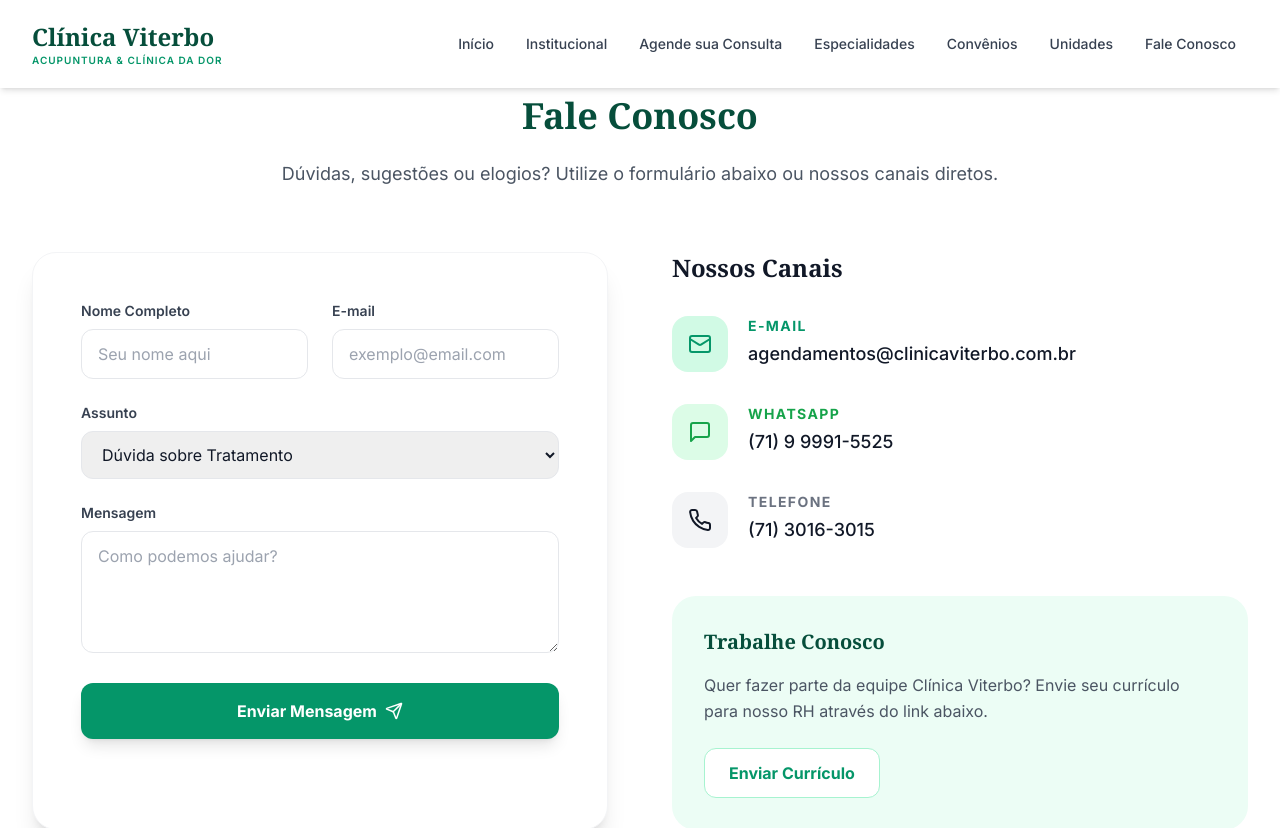
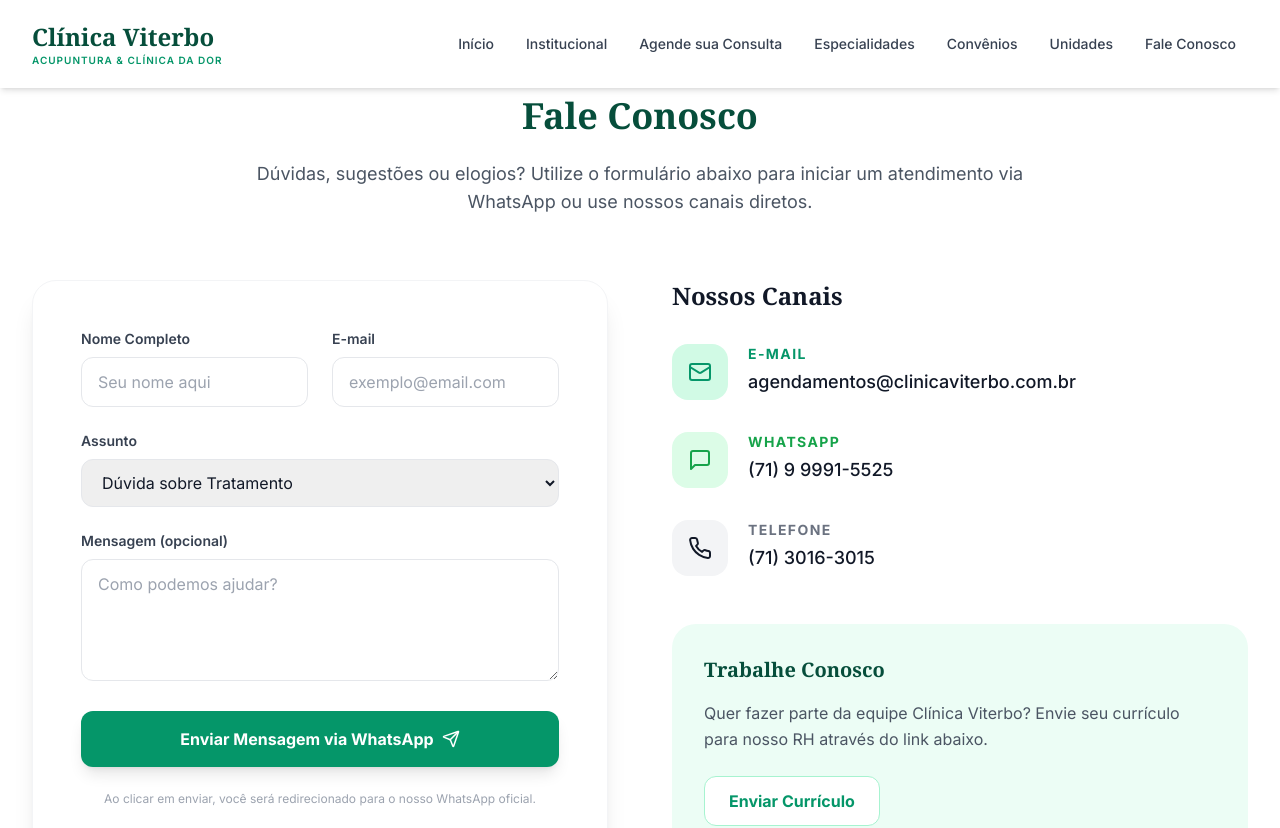
Before and after one commit to z1designweb-star/clinicaviterbo, a React (Vite) app: page /#/contato in a window 1280 px wide. Shown: the top 828 px of the page. Built offline with nearby package versions, Linux system fonts and the light colour scheme.

Commit message:
feat(contact): Add WhatsApp form integration
Integrates a WhatsApp form on the contact page, allowing users to send messages directly. Updates the contact form description to reflect this new functionality and improves the user experience for initiating contact.

```diff
--- a/pages/Contact.tsx
+++ b/pages/Contact.tsx
@@ -4,20 +4,22 @@
 import { CONTACT_INFO } from '../constants';
 
 const Contact: React.FC = () => {
+  const whatsappUrl = `https://wa.me/55${CONTACT_INFO.whatsapp.replace(/\D/g, '')}`;
+
   return (
     <div className="pt-24 pb-20">
       <div className="max-w-7xl mx-auto px-4 sm:px-6 lg:px-8">
         <div className="max-w-3xl mx-auto text-center mb-16">
           <h1 className="text-4xl font-serif font-bold text-emerald-900 mb-6">Fale Conosco</h1>
           <p className="text-lg text-gray-600">
-            Dúvidas, sugestões ou elogios? Utilize o formulário abaixo ou nossos canais diretos.
+            Dúvidas, sugestões ou elogios? Utilize o formulário abaixo para iniciar um atendimento via WhatsApp ou use nossos canais diretos.
           </p>
         </div>
 
         <div className="grid grid-cols-1 lg:grid-cols-2 gap-16">
-          {/* Contact Form */}
+          {/* Contact Form Area */}
           <div className="bg-white rounded-3xl p-8 md:p-12 shadow-xl border border-gray-100">
-            <form className="space-y-6">
+            <div className="space-y-6">
               <div className="grid grid-cols-1 md:grid-cols-2 gap-6">
                 <div>
                   <label className="block text-sm font-semibold text-gray-700 mb-2">Nome Completo</label>
@@ -46,21 +48,27 @@
                 </select>
               </div>
               <div>
-                <label className="block text-sm font-semibold text-gray-700 mb-2">Mensagem</label>
+                <label className="block text-sm font-semibold text-gray-700 mb-2">Mensagem (opcional)</label>
                 <textarea
                   rows={4}
                   className="w-full px-4 py-3 rounded-xl border border-gray-200 focus:border-emerald-500 focus:ring-2 focus:ring-emerald-200 outline-none transition-all"
                   placeholder="Como podemos ajudar?"
                 ></textarea>
               </div>
-              <button
-                type="submit"
+
+              <a
+                href={whatsappUrl}
+                target="_blank"
+                rel="noopener noreferrer"
                 className="w-full py-4 bg-emerald-600 text-white font-bold rounded-xl hover:bg-emerald-700 transition-all shadow-lg flex items-center justify-center gap-2"
               >
-                Enviar Mensagem
+                Enviar Mensagem via WhatsApp
                 <Send size={18} />
-              </button>
-            </form>
+              </a>
+              <p className="text-center text-xs text-gray-400 mt-4">
+                Ao clicar em enviar, você será redirecionado para o nosso WhatsApp oficial.
+              </p>
+            </div>
           </div>
 
           {/* Contact Info */}
@@ -90,7 +98,7 @@
                   <div>
                     <p className="text-sm font-bold text-green-600 uppercase tracking-widest mb-1">WhatsApp</p>
                     <a
-                      href={`https://wa.me/55${CONTACT_INFO.whatsapp.replace(/\D/g, '')}`}
+                      href={whatsappUrl}
                       target="_blank"
                       rel="noopener noreferrer"
                       className="text-lg font-medium text-gray-900 hover:text-green-600 transition-colors"
```
